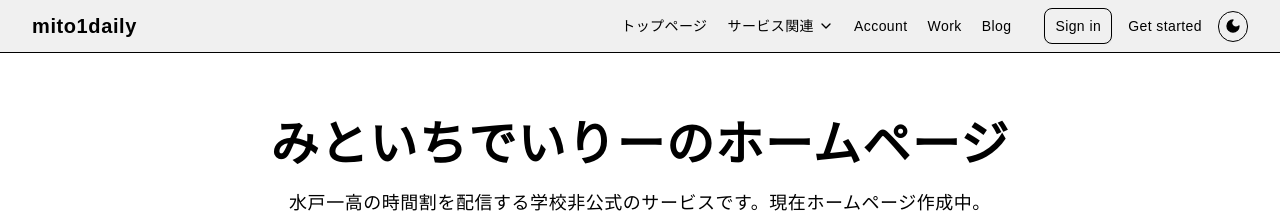
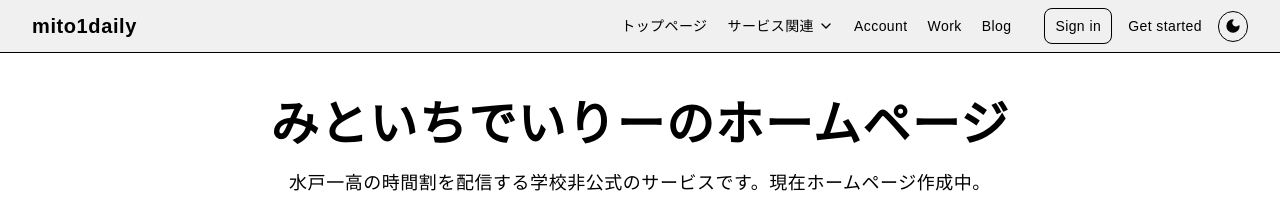
Before and after one commit to m1daily/mito1daily, an Astro site: page / in a window 1280 px wide. Shown: the top 219 px of the page. Built offline with nearby package versions, Linux system fonts and the light colour scheme; Astro itself is replaced by a stand-in of ours.

Commit message:
♻️Refactor: マージン調整

```diff
--- a/src/pages/index.astro
+++ b/src/pages/index.astro
@@ -11,7 +11,7 @@ const date = '24/08/27';
     <div class="relative overflow-hidden before:absolute before:top-0 before:start-1/2 before:bg-top before:bg-cover before:size-full before:-z-[1] before:transform before:-translate-x-1/2">
     	<div class="max-w-[85rem] mx-auto px-4 sm:px-6 lg:px-8 pt-12 pb-10">
     		<!-- Title -->
-    		<div class="mt-5 max-w-3xl text-center mx-auto transition-all duration-500">
+    		<div class="max-w-3xl text-center mx-auto transition-all duration-500">
     			<h1 class="block font-bold text-gray-800 text-4xl md:text-5xl lg:text-6xl dark:text-neutral-200">{title}</h1>
     		</div>
     		<!-- End Title -->
```
